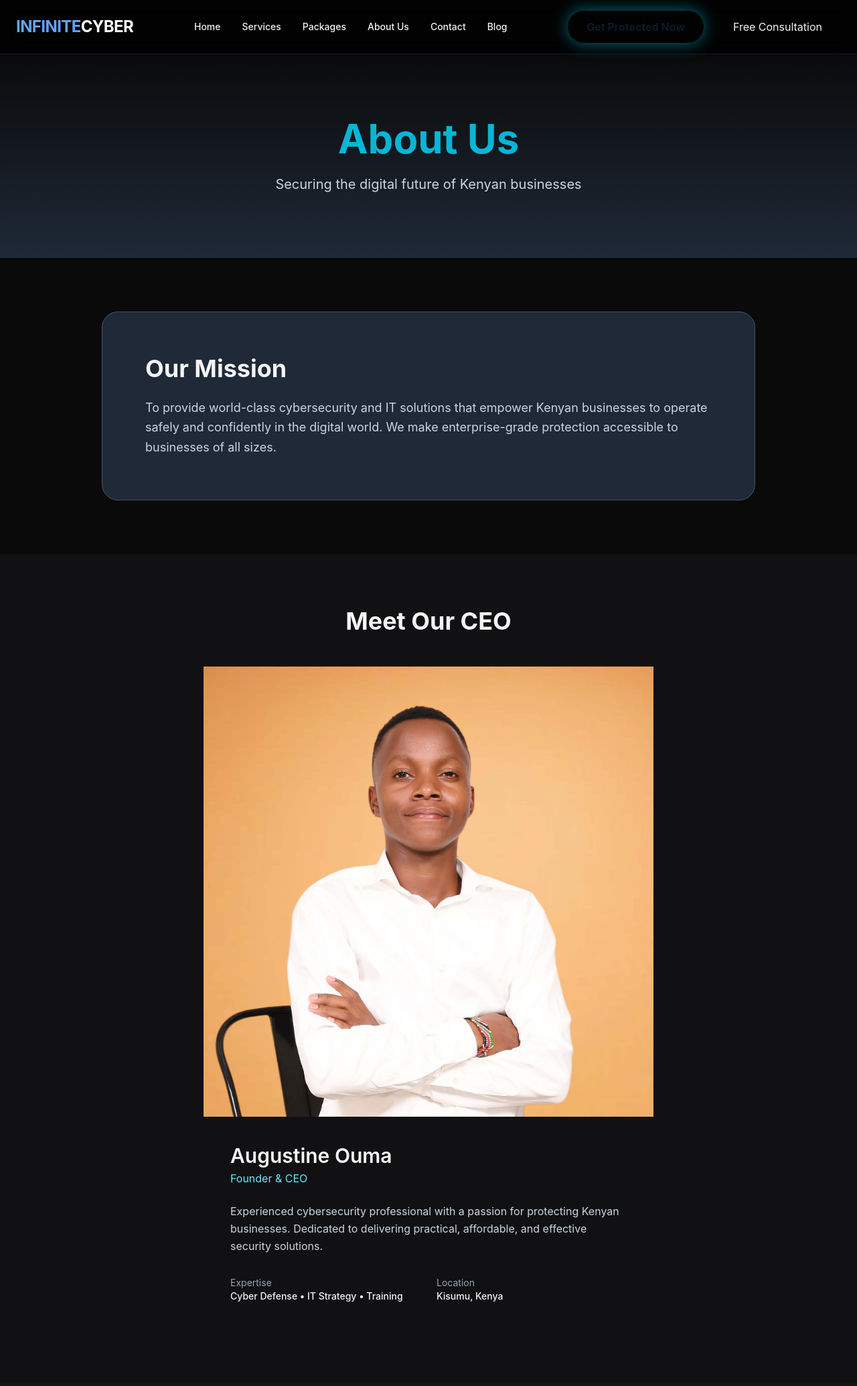
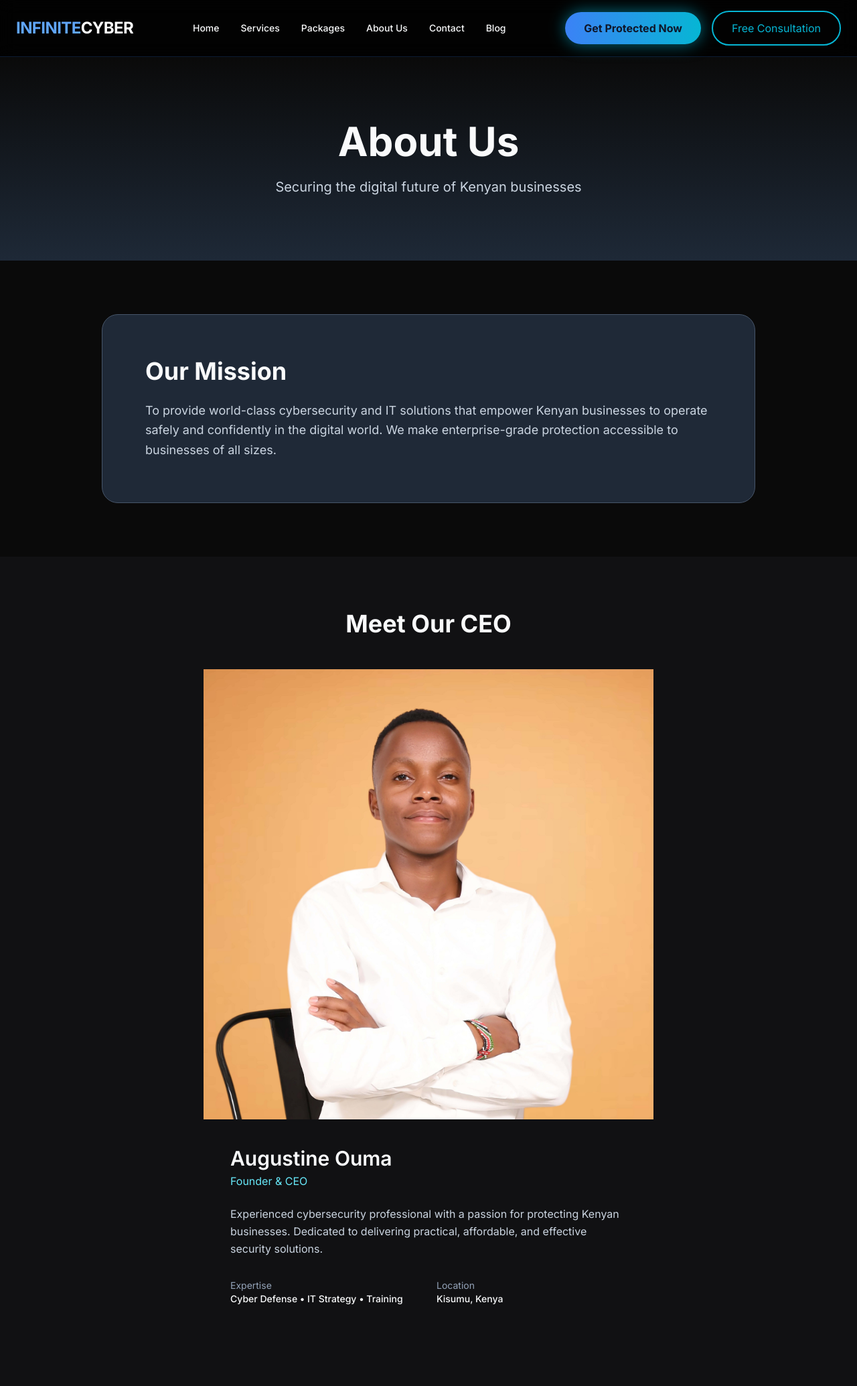
Before and after one commit to augustinealphonce-spec/infinitecyberspace, a PHP site: page /about.html in a window 1280 px wide. Shown: the whole page at 67% size. Before the commit the page ends 1943 px from the top, so only its background shows below. Run offline with PHP 8.4, Linux system fonts and the light colour scheme; some libraries are stand-ins or nearby versions.

Commit message:
Update about.css

```diff
--- a/about.css
+++ b/about.css
@@ -1,15 +1,32 @@
+/* === GLOBAL PREMIUM CYBER STYLE - main.css === */
 
-/* GLOBAL - PREMIUM CYBER STYLE                  */
+@import url('https://fonts.googleapis.com/css2?family=Inter:wght@400;500;600;700&family=Space+Grotesk:wght@500;600;700&display=swap');
+
+:root {
+  --primary: #06b6d4;
+  --secondary: #3b82f6;
+  --dark: #0a0a0a;
+  --card: rgba(255, 255, 255, 0.05);
+  --text-main: #f9fafb;
+  --text-light: #d1d5db;
+  --accent: #06b6d4;
+}
+
+/* Global Reset & Base */
+* {
+  margin: 0;
+  padding: 0;
+  box-sizing: border-box;
+}
 
 body {
   font-family: 'Inter', sans-serif;
-  background: #07080a;
-  color: #f4f4f5;
-  margin: 0;
-  padding: 0;
+  background: var(--dark);
+  color: var(--text-main);
+  line-height: 1.7;
 }
 
-/* Navbar */
+/* ====================== NAVBAR ====================== */
 .navbar {
   background: var(--card);
   backdrop-filter: blur(16px);
@@ -22,14 +39,32 @@ body {
   z-index: 999;
 }
 
+.nav-container {
+  max-width: 1300px;
+  margin: 0 auto;
+  padding: 1rem 2rem;
+  display: flex;
+  align-items: center;
+  justify-content: space-between;
+}
+
 .logo {
   font-size: 1.6rem;
   font-weight: 800;
   color: var(--primary);
   text-shadow: 0 0 15px rgba(6, 182, 212, 0.8);
+  text-decoration: none;
+  display: flex;
+  align-items: center;
+  gap: 10px;
 }
 
-/* Nav Links */
+.nav-menu {
+  display: flex;
+  list-style: none;
+  gap: 2.5rem;
+}
+
 .nav-link {
   color: var(--text-main);
   font-weight: 600;
@@ -40,7 +75,8 @@ body {
   position: relative;
 }
 
-.nav-link:hover {
+.nav-link:hover,
+.nav-link.active {
   color: var(--primary);
   text-shadow: 0 0 12px rgba(6, 182, 212, 0.8);
 }
@@ -71,6 +107,7 @@ body {
   border-radius: 9999px;
   transition: transform 0.3s ease, box-shadow 0.3s ease;
   box-shadow: 0 0 25px rgba(6, 182, 212, 0.6);
+  text-decoration: none;
 }
 
 .btn-primary:hover {
@@ -83,7 +120,8 @@ body {
   color: var(--primary);
   padding: 12px 28px;
   border-radius: 9999px;
-  transition: background 0.3s ease, color 0.3s ease;
+  transition: all 0.3s ease;
+  text-decoration: none;
 }
 
 .btn-outline:hover {
@@ -92,30 +130,19 @@ body {
   box-shadow: 0 0 25px rgba(6, 182, 212, 0.6);
 }
 
-/* HERO SECTION                                  */
-
-.contact-hero {
-  background: radial-gradient(circle at top right, #0a0d14, #000000);
-  padding: 140px 20px 60px;
-  text-align: center;
+/* Mobile Hamburger */
+.nav-hamburger {
+  display: none;
+  background: none;
+  border: none;
+  cursor: pointer;
 }
 
-.cyber-glow {
-  color: #06b6d4;
-  text-shadow: 0 0 20px rgba(6, 182, 212, 0.8);
+.nav-hamburger span {
+  display: block;
+  width: 28px;
+  height: 3px;
+  background: white;
+  margin: 5px 0;
+  transition: 0.3s;
 }
-
-p, li {
-  color: var(--text-light);
-}
-
-.price {
-  color: #f1f5f9;
-}
-
-.cyber-glow {
-  text-shadow: 0 0 20px var(--accent);
-}
-
-h1 { font-size: clamp(2rem, 4vw, 3rem); }
-h2 { font-size: clamp(1.5rem, 3vw, 2.25rem); }
```
